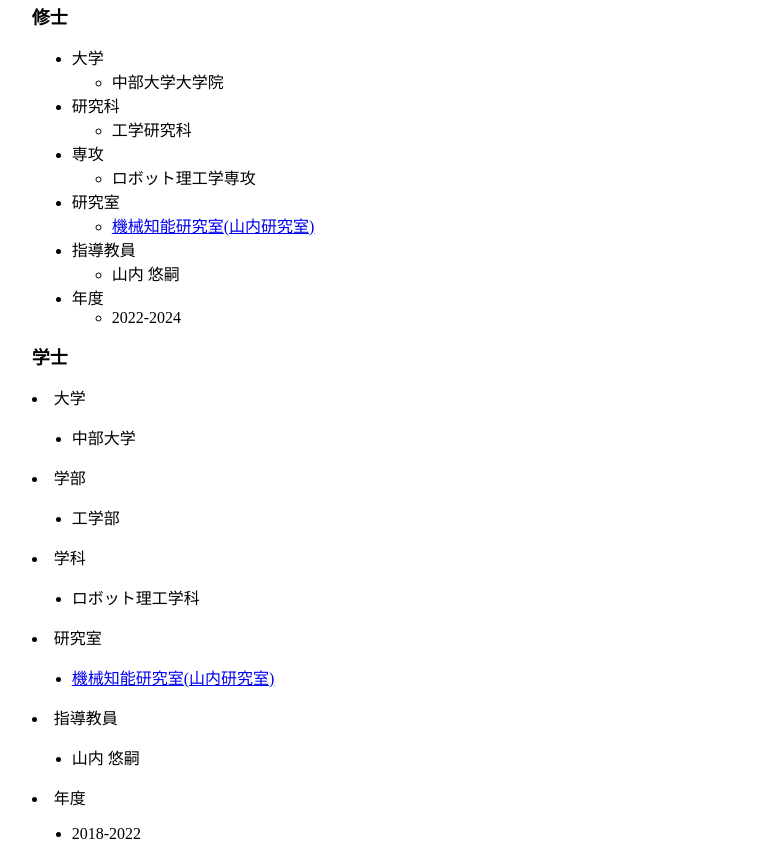
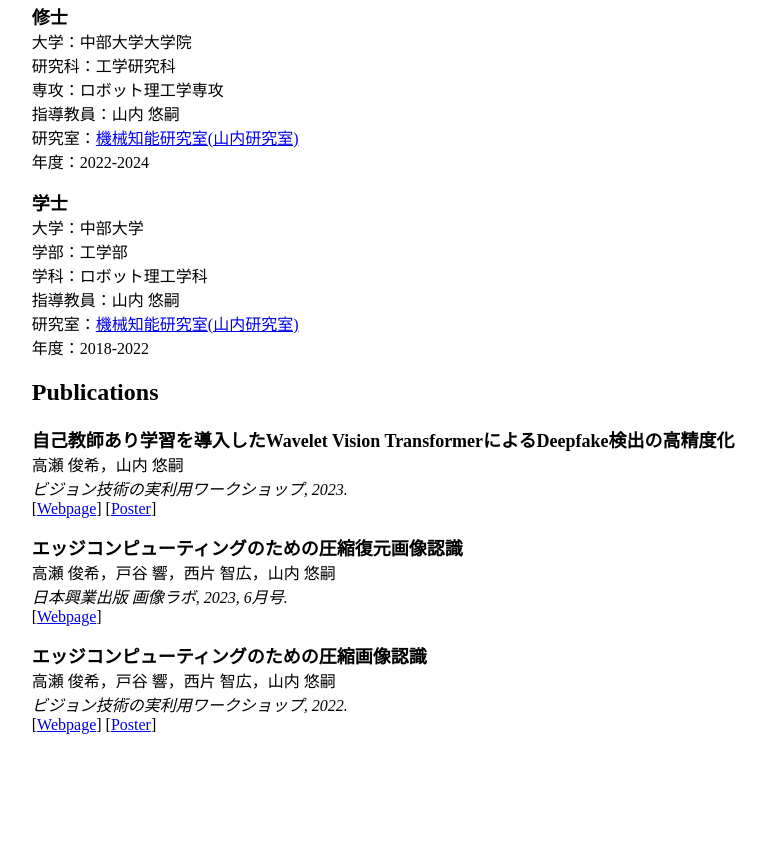
Before and after one commit to SyunkiTakase/Takase_Syunki, a plain HTML site: page index.html in a window 1280 px wide. Shown: the part 614-1460 px from the top of the page, without its empty margins (6-772 px from the left). After the commit the page ends 1364 px from the top, so only its background shows below. Drawn offline with Linux system fonts and the light colour scheme.

Commit message:
Add files via upload

```diff
--- a/index.html
+++ b/index.html
@@ -63,71 +63,22 @@
         <h2>Education</h2>
         <p>
             <strong><font size="4"> 修士 </font></strong><br>
-            <ul>
-                <li> 大学 </li>
-                <ul>
-                    <li> 中部大学大学院 </li>
-                </ul>
-
-                <li> 研究科 </li>
-                <ul>
-                    <li> 工学研究科 </li>
-                </ul>
-
-                <li> 専攻 </li>
-                <ul>
-                    <li> ロボット理工学専攻 </li>
-                </ul>
-
-                <li> 研究室 </li>
-                <ul>
-                    <li> <a href="https://cumil.org/">機械知能研究室(山内研究室)</a> </li>
-                </ul>
-
-                <li> 指導教員 </li>
-                <ul>
-                    <li> 山内 悠嗣 </li>
-                </ul>
-
-                <li> 年度 </li>
-                <ul>
-                    <li> 2022-2024 </li>
-                </ul>
-            </ul>
+            大学：中部大学大学院 <br>
+            研究科：工学研究科 <br>
+            専攻：ロボット理工学専攻 <br>
+            指導教員：山内 悠嗣 <br>
+            研究室：<a href="https://cumil.org/">機械知能研究室(山内研究室)</a> <br>
+            年度：2022-2024 <br>
         </p>
 
         <p>
             <strong><font size="4"> 学士 </font></strong> <br>
-            <li> 大学 </li>
-            <ul>
-                <li> 中部大学 </li>
-            </ul>
-
-            <li> 学部 </li>
-            <ul>
-                <li> 工学部 </li>
-            </ul>
-
-            <li> 学科 </li>
-            <ul>
-                <li> ロボット理工学科 </li>
-            </ul>
-
-            <li> 研究室 </li>
-            <ul>
-                <li> <a href="https://cumil.org/">機械知能研究室(山内研究室)</a> </li>
-            </ul>
-
-            <li> 指導教員 </li>
-            <ul>
-                <li> 山内 悠嗣 </li>
-            </ul>
-
-            <li> 年度 </li>
-            <ul>
-                <li> 2018-2022 </li>
-            </ul>
-        </ul>
+            大学：中部大学 <br>
+            学部：工学部 <br>
+            学科：ロボット理工学科 <br>
+            指導教員：山内 悠嗣 <br>
+            研究室：<a href="https://cumil.org/">機械知能研究室(山内研究室)</a>  <br>
+            年度：2018-2022 <br>
         </p>
     </section>
 
```
